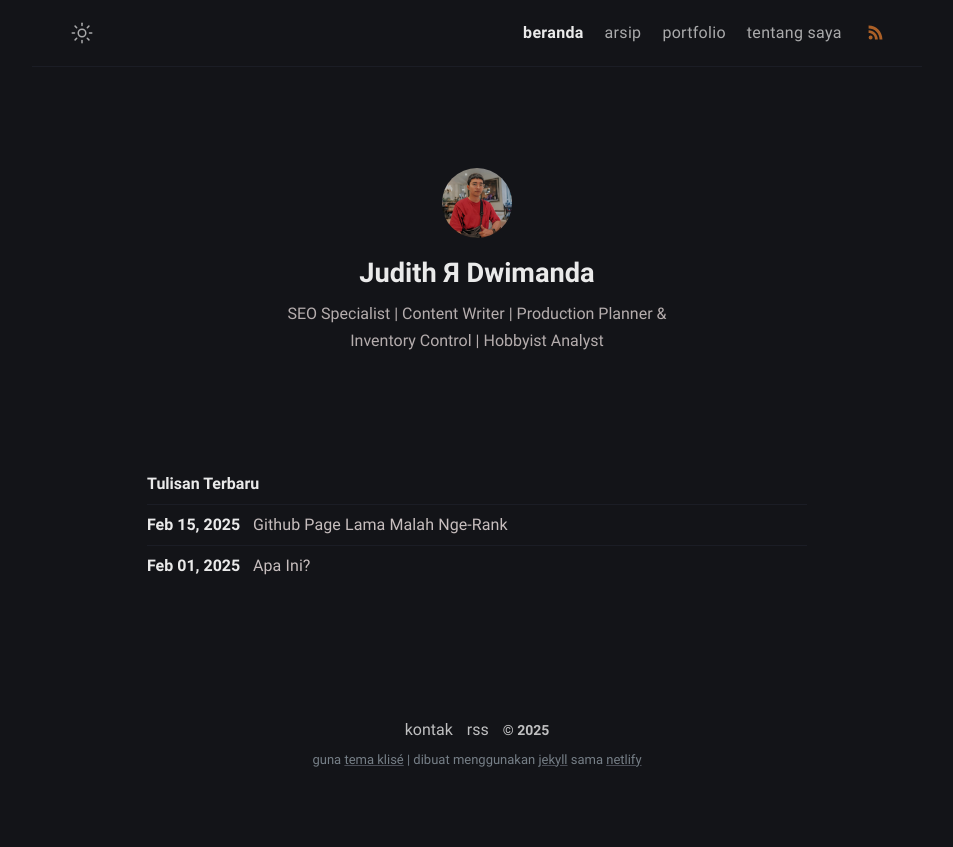
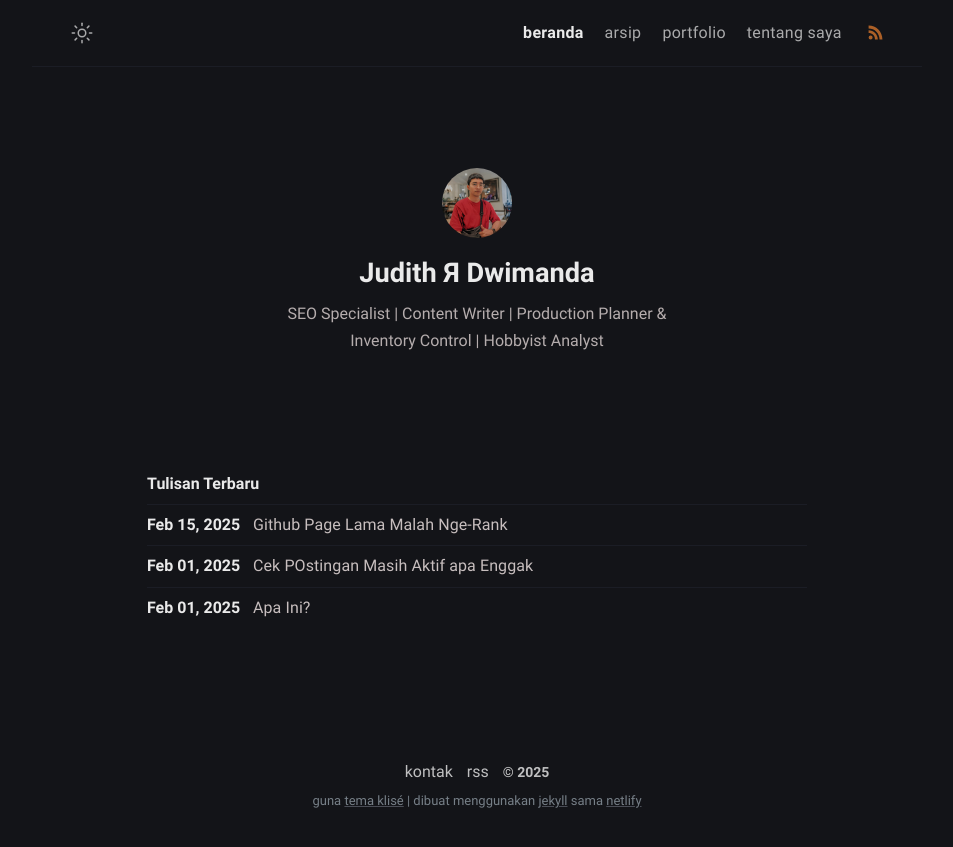
Before and after one commit to judwm/judwm.github.io, a Jekyll site: the page built from index.md, in a window 1280 px wide. Shown: the top 847 px of the page, without its empty margins (163-1116 px from the left). Built offline with Jekyll 4.4.1, drawn with Linux system fonts in a browser that asks for light colours; a script that is not in the unit is left out.

Commit message:
change post

```diff
--- /dev/null
+++ b/_posts/2025-02-05-cek-postingan.md
@@ -0,0 +1,10 @@
+---
+title: Cek POstingan Masih Aktif apa Enggak
+date: 2025-02-01T00:51:00.000Z
+description: ""
+tags:
+  - blog
+  - catatan
+image: ""
+---
+Cek postingan apa masih bisa atau enggak.
```
Also changed, not shown: _posts/2025-02-01-apa-ini.md (renamed from _posts/2025-02-15-apa-ini.md, +0 -1 lines).
